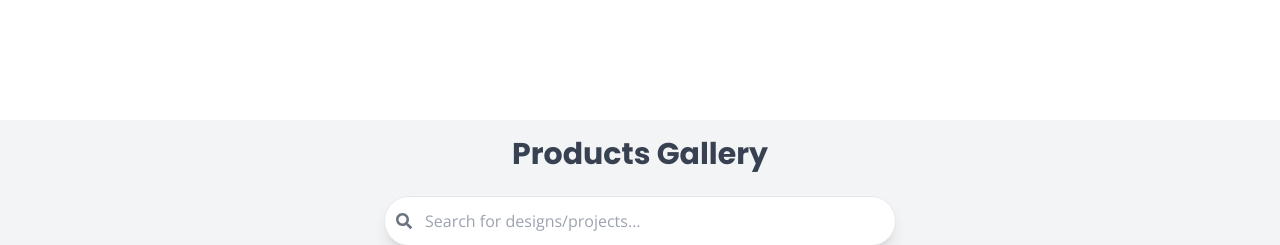
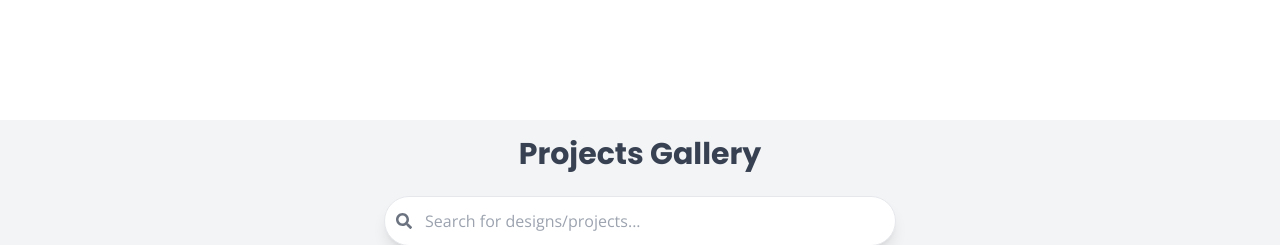
Before and after one commit to SunnyJohny/PariteConsultWebsite, a React (Create React App) app: page / in a window 1280 px wide. Shown: the part 940-1185 px from the top of the page. Built offline with nearby package versions, Linux system fonts and the light colour scheme.

Commit message:
New Commit

```diff
--- a/src/components/EquipmentDisplay.jsx
+++ b/src/components/EquipmentDisplay.jsx
@@ -50,7 +50,7 @@ const Equipment = () => {
     <div id="Equipment" className="p-4 bg-gray-100 min-h-screen">
       {/* Page Title */}
       <h1 className="text-3xl font-bold text-center text-gray-700 mb-6">
-        Products Gallery
+        Projects Gallery
       </h1>
 
 
```
